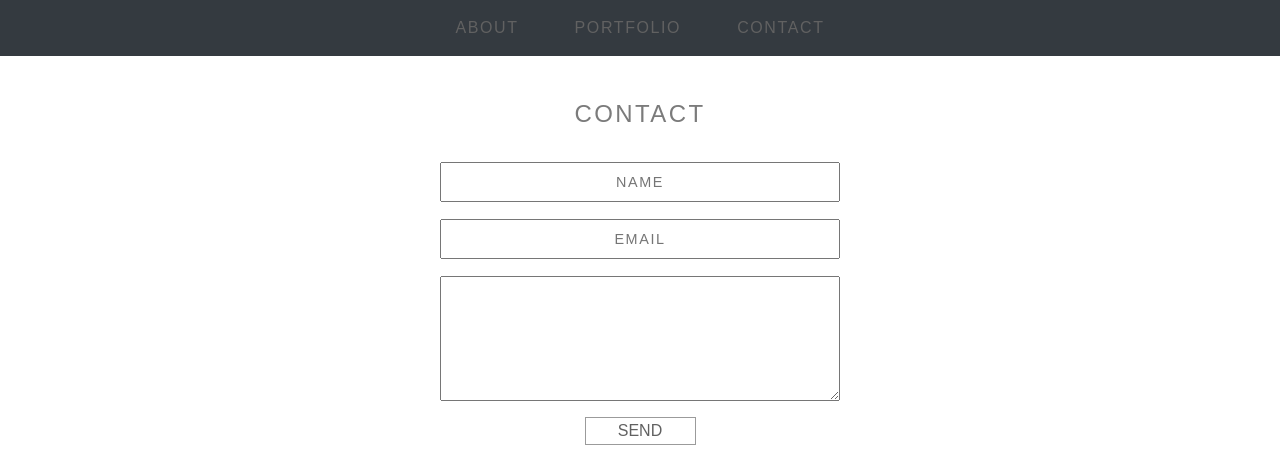
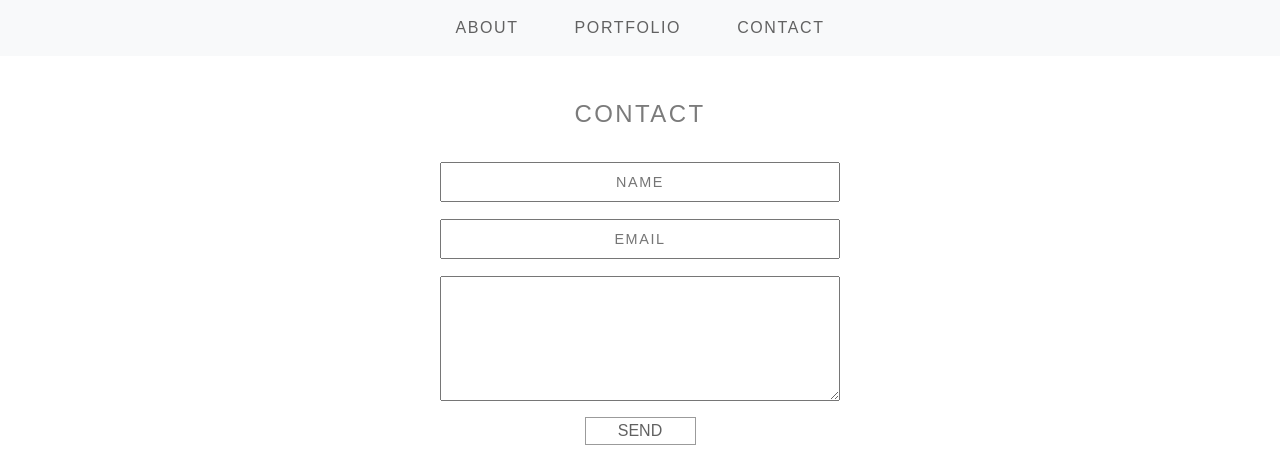
Before and after one commit to nljacob/Portfolio, a plain HTML site: page contact.html in a window 1280 px wide. Shown: the top 457 px of the page. Drawn offline with nearby package versions, Linux system fonts and the light colour scheme; a web font is replaced by a local one.

Commit message:
changed navbar color back to light

```diff
--- a/contact.html
+++ b/contact.html
@@ -16,7 +16,7 @@
 </head>
 
 <body>
-  <nav class="navbar navbar-expand-lg navbar-light bg-dark">
+  <nav class="navbar navbar-expand-lg navbar-light bg-light">
     <button class="navbar-toggler" type="button" data-toggle="collapse" data-target="#navbarSupportedContent"
       aria-controls="navbarSupportedContent" aria-expanded="false" aria-label="Toggle navigation">
       <span class="navbar-toggler-icon"></span>
```
Also changed, not shown: index.html (+1 -1 lines), portfolio.html (+1 -1 lines).
